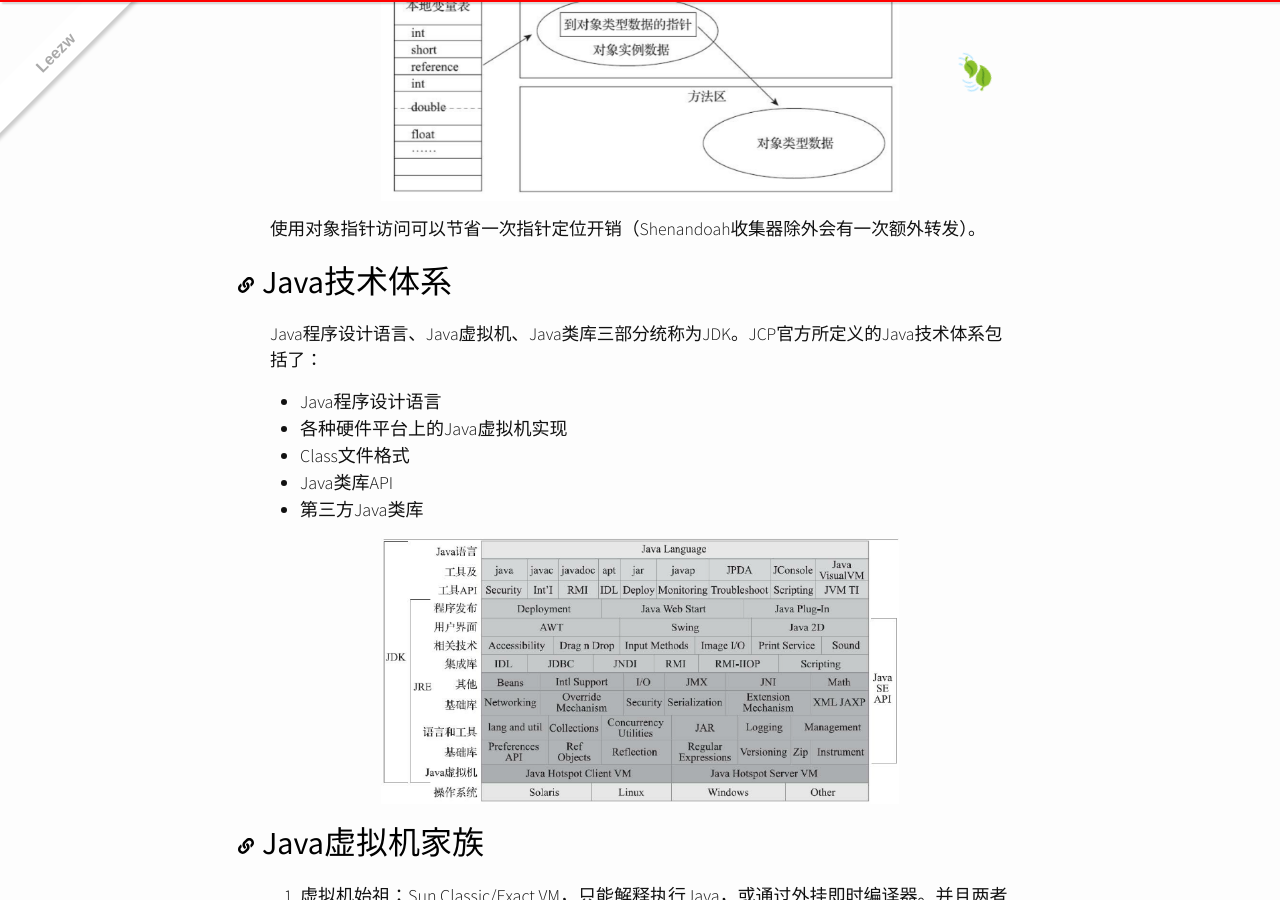
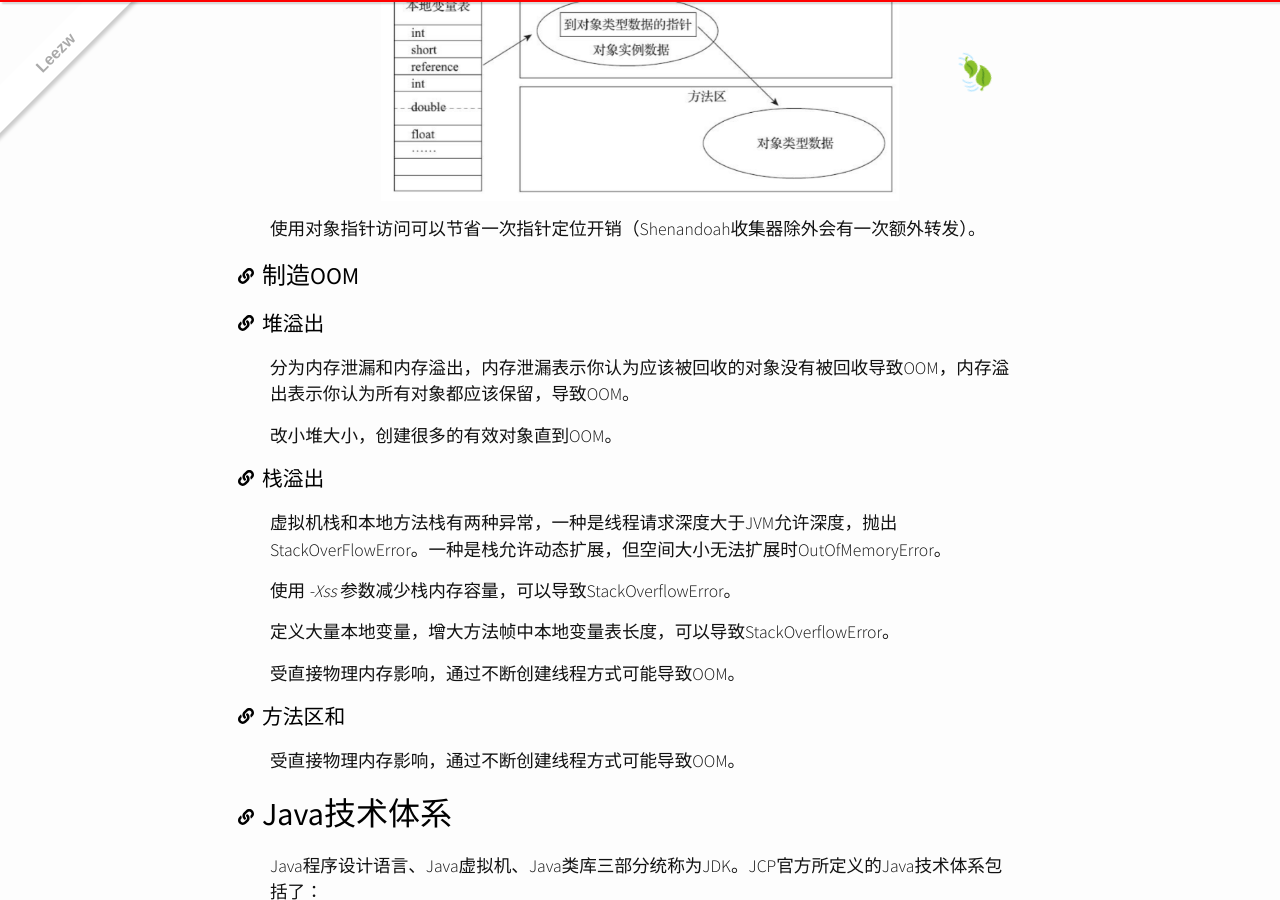
Before and after one commit to quantum-li/quantum-li.github.io, a Jekyll site: the page built from _posts/2020-06-07-understanding-the-jvm-advanced-features-and-best-practices.md, in a window 1280 px wide and 900 px high, scrolled down 5134 px. Built offline with Jekyll 4.4.1, drawn with Linux system fonts in a browser that asks for light colours; nearby versions of some CDN libraries; comment, search, counter and statistics services are not loaded.

Commit message:
Update 2020-06-07-understanding-the-jvm-advanced-features-and-best-practices.md

```diff
--- a/_posts/2020-06-07-understanding-the-jvm-advanced-features-and-best-practices.md
+++ b/_posts/2020-06-07-understanding-the-jvm-advanced-features-and-best-practices.md
@@ -155,6 +155,26 @@ excerpt: 序员可以把主要精力放在具体业务逻辑，而不是放在
 
 使用对象指针访问可以节省一次指针定位开销（Shenandoah收集器除外会有一次额外转发）。
 
+## 制造OOM
+
+### 堆溢出
+
+分为内存泄漏和内存溢出，内存泄漏表示你认为应该被回收的对象没有被回收导致OOM，内存溢出表示你认为所有对象都应该保留，导致OOM。
+
+改小堆大小，创建很多的有效对象直到OOM。
+
+### 栈溢出
+
+虚拟机栈和本地方法栈有两种异常，一种是线程请求深度大于JVM允许深度，抛出StackOverFlowError。一种是栈允许动态扩展，但空间大小无法扩展时OutOfMemoryError。
+
+使用 *-Xss* 参数减少栈内存容量，可以导致StackOverflowError。
+
+定义大量本地变量，增大方法帧中本地变量表长度，可以导致StackOverflowError。
+
+受直接物理内存影响，通过不断创建线程方式可能导致OOM。
+
+### 方法区和
+受直接物理内存影响，通过不断创建线程方式可能导致OOM。
 
 # Java技术体系
 
```
